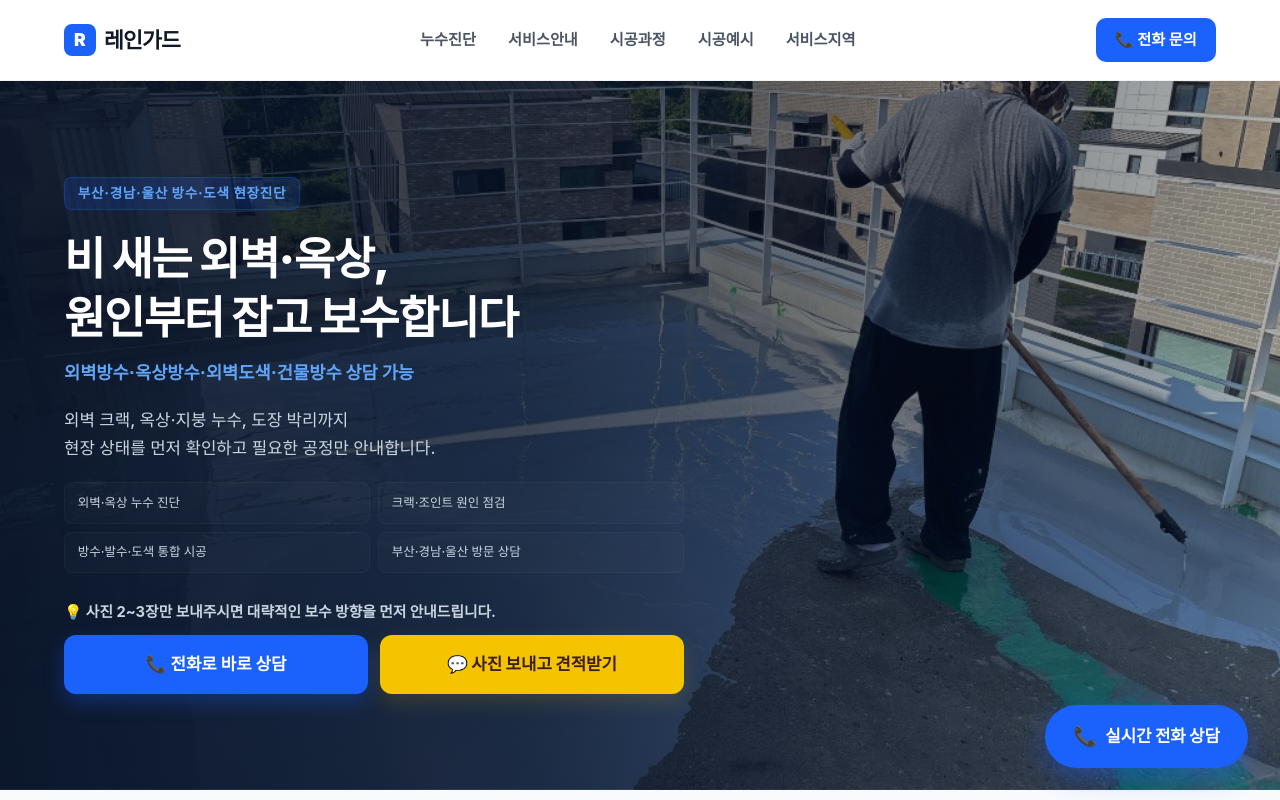
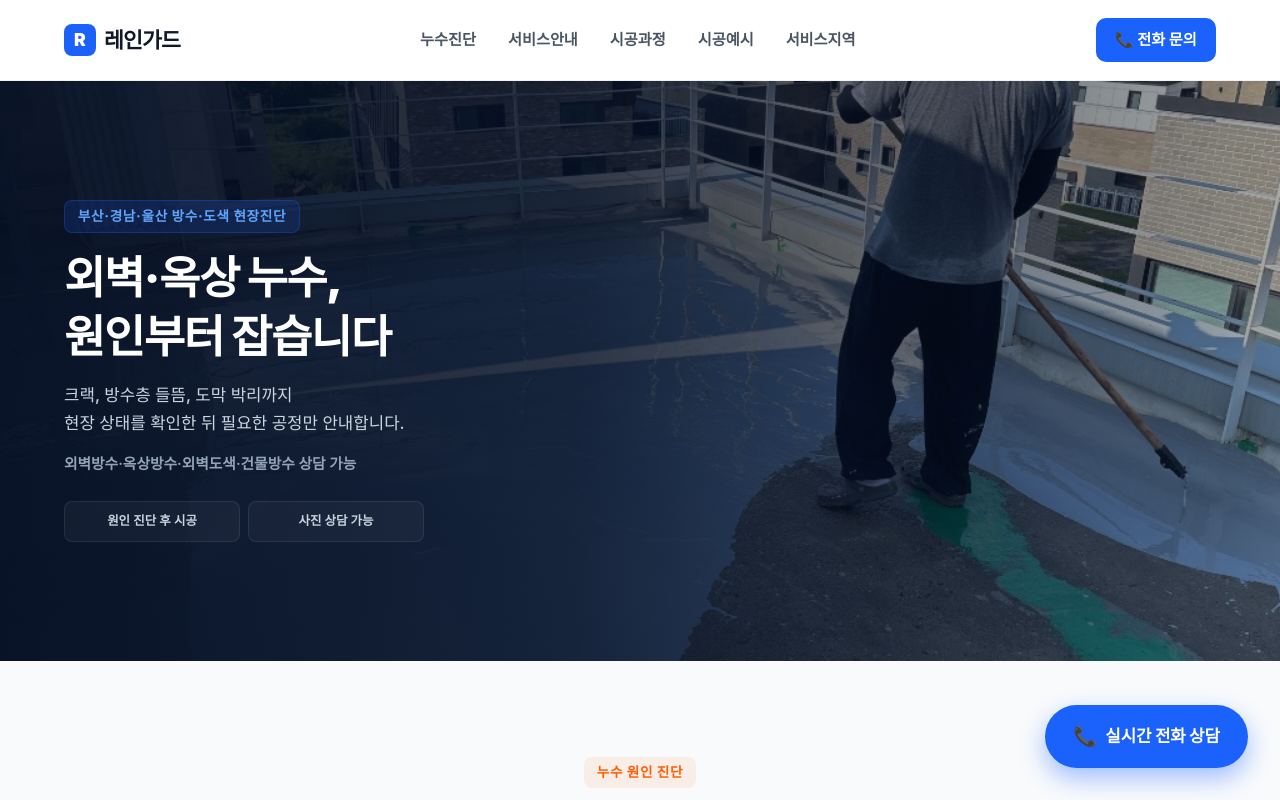
Before and after one commit to wogus5695-ctrl/Gyeongnam-bangsu-01, a React (Vite) app: page / in a window 1280 px wide. Shown: the top 800 px of the page. Built offline with nearby package versions, Linux system fonts and the light colour scheme.

Commit message:
feat: Hero 섹션 최종 압축 및 가독성 개선, 내부 CTA 제거 및 배지 축소

```diff
--- a/src/components/Hero.tsx
+++ b/src/components/Hero.tsx
@@ -1,5 +1,4 @@
 import React from "react";
-import { CONTACT_PHONE, KAKAO_URL, HAS_PHONE, HAS_KAKAO } from "../data/brand";
 import { heroImages } from "../data/images";
 import type { KeywordConfig } from "../data/keywords";
 
@@ -10,9 +9,8 @@ interface HeroProps {
 export const Hero: React.FC<HeroProps> = ({ keywordConfig }) => {
   // 기본/동적 페이지 데이터 추출
   const topLabel = keywordConfig.topLabel;
-  const badges = keywordConfig.badges;
-  const phoneButtonText = `📞 ${keywordConfig.ctaText}`;
-  const kakaoButtonText = `💬 ${keywordConfig.kakaoCtaText}`;
+  // 신뢰 배지 2개로 제한
+  const badges = keywordConfig.badges.slice(0, 2);
 
   return (
     <section className="hero-section hero-section-bg"
@@ -20,7 +18,8 @@ export const Hero: React.FC<HeroProps> = ({ keywordConfig }) => {
       aria-label={keywordConfig.imageDesc}
       style={{
         position: "relative",
-        minHeight: "680px",
+        minHeight: "580px",
+        height: "580px",
         display: "flex",
         alignItems: "center",
         overflow: "hidden"
@@ -29,7 +28,7 @@ export const Hero: React.FC<HeroProps> = ({ keywordConfig }) => {
       <div className="container">
         {/* 우측 미디어 카드는 제거하고 좌측 텍스트 영역만 너비 제한으로 렌더링 */}
         <div className="hero-content" style={{ textAlign: "left", maxWidth: "620px", width: "100%" }}>
-          <div style={{ display: "flex", alignItems: "center", gap: "0.5rem", marginBottom: "1.25rem" }}>
+          <div style={{ display: "flex", alignItems: "center", gap: "0.5rem", marginBottom: "1rem" }}>
             <span className="badge badge-blue" style={{
               backgroundColor: "rgba(27, 97, 252, 0.15)",
               color: "#60a5fa",
@@ -44,53 +43,55 @@ export const Hero: React.FC<HeroProps> = ({ keywordConfig }) => {
             fontWeight: 900,
             lineHeight: "1.3",
             color: "#ffffff",
-            margin: "0 0 1.25rem 0",
+            margin: "0 0 1rem 0",
             letterSpacing: "-0.03em",
             whiteSpace: "pre-line"
           }} className="break-keep hero-h1">
             {keywordConfig.h1}
           </h1>
 
-          {/* SEO 보조 문구 노출 */}
-          {keywordConfig.seoSubLabel && (
-            <p style={{
-              fontSize: "1.1rem",
-              fontWeight: 800,
-              color: "#60a5fa",
-              marginTop: "-0.5rem",
-              marginBottom: "1.25rem"
-            }} className="break-keep">
-              {keywordConfig.seoSubLabel}
-            </p>
-          )}
-
           <p style={{
             fontSize: "1.05rem",
             fontWeight: 500,
             color: "#cbd5e1",
             lineHeight: "1.65",
-            margin: "0 0 1.25rem 0",
+            margin: "0 0 1rem 0",
             whiteSpace: "pre-line"
           }} className="break-keep hero-body-text">
             {keywordConfig.heroBody}
           </p>
 
-          {/* 신뢰 배지 4개 - 모바일 최적화 (2열 고정) */}
+          {/* SEO 보조 문구 노출 (본문 텍스트 아래로 이동하여 튀지 않게 조정) */}
+          {keywordConfig.seoSubLabel && (
+            <p style={{
+              fontSize: "0.92rem",
+              fontWeight: 600,
+              color: "#94a3b8",
+              marginTop: "0px",
+              marginBottom: "1.5rem"
+            }} className="break-keep hero-seo-sub">
+              {keywordConfig.seoSubLabel}
+            </p>
+          )}
+
+          {/* 신뢰 배지 2개 - 모바일에서는 미디어 쿼리로 display: none 처리 */}
           <div style={{
             display: "grid",
             gridTemplateColumns: "repeat(2, 1fr)",
             gap: "0.5rem",
-            marginBottom: "1.75rem"
+            marginBottom: "0px",
+            maxWidth: "360px"
           }} className="hero-badges">
             {badges.map((badgeText, idx) => (
               <div key={idx} style={{
                 display: "flex",
                 alignItems: "center",
+                justifyContent: "center",
                 fontSize: "0.78rem",
-                fontWeight: 500,
+                fontWeight: 600,
                 color: "#cbd5e1",
-                backgroundColor: "rgba(255, 255, 255, 0.02)",
-                border: "1px solid rgba(255, 255, 255, 0.03)",
+                backgroundColor: "rgba(255, 255, 255, 0.04)",
+                border: "1px solid rgba(255, 255, 255, 0.08)",
                 padding: "0.6rem 0.8rem",
                 borderRadius: "8px",
                 whiteSpace: "nowrap"
@@ -99,55 +100,6 @@ export const Hero: React.FC<HeroProps> = ({ keywordConfig }) => {
               </div>
             ))}
           </div>
-
-          {/* 사진 안내 문구 노출 (CTA 바로 위로 이동) */}
-          <p style={{
-            fontSize: "0.92rem",
-            fontWeight: 700,
-            color: "#cbd5e1",
-            marginTop: "0px",
-            marginBottom: "0.75rem",
-            lineHeight: "1.5"
-          }} className="break-keep">
-            💡 {keywordConfig.subCopy}
-          </p>
-
-          {/* CTA 버튼 - 변수 존재 유무에 따른 동적 예외 처리 */}
-          <div style={{
-            display: "flex",
-            flexWrap: "wrap",
-            gap: "0.75rem"
-          }} className="hero-cta-buttons">
-            <a
-              href={HAS_PHONE ? `tel:${CONTACT_PHONE}` : "#contact"}
-              className="btn btn-primary"
-              style={{
-                flex: "1 1 200px",
-                fontSize: "1.05rem",
-                padding: "1rem 1.5rem",
-                boxShadow: "0 8px 20px rgba(27, 97, 252, 0.3)"
-              }}
-            >
-              {phoneButtonText}
-            </a>
-            <a
-              href={HAS_KAKAO ? KAKAO_URL : "#contact"}
-              target={HAS_KAKAO ? "_blank" : "_self"}
-              rel={HAS_KAKAO ? "noopener noreferrer" : undefined}
-              className="btn btn-kakao"
-              style={{
-                flex: "1 1 200px",
-                fontSize: "1.05rem",
-                padding: "1rem 1.5rem",
-                fontWeight: 900,
-                backgroundColor: "#F5C400",
-                color: "#3C1E1E",
-                boxShadow: "0 8px 20px rgba(245, 196, 0, 0.15)"
-              }}
-            >
-              {kakaoButtonText}
-            </a>
-          </div>
         </div>
       </div>
 
@@ -155,22 +107,25 @@ export const Hero: React.FC<HeroProps> = ({ keywordConfig }) => {
         .hero-section-bg {
           background-image: linear-gradient(
             90deg,
-            rgba(5, 15, 35, 0.9) 0%,
-            rgba(5, 15, 35, 0.74) 42%,
-            rgba(5, 15, 35, 0.32) 100%
+            rgba(5, 15, 35, 0.95) 0%,
+            rgba(5, 15, 35, 0.82) 45%,
+            rgba(5, 15, 35, 0.35) 100%
           ), url('${heroImages.default}');
           background-size: cover;
           background-position: center right;
         }
         @media (max-width: 768px) {
           .hero-section {
-            min-height: auto !important;
-            padding: 4rem 0 !important;
+            min-height: 460px !important;
+            height: 460px !important;
+            padding: 0 !important;
+            display: flex !important;
+            align-items: center !important;
           }
           .hero-section-bg {
             background-image: linear-gradient(
-              rgba(5, 15, 35, 0.82),
-              rgba(5, 15, 35, 0.82)
+              rgba(5, 15, 35, 0.93),
+              rgba(5, 15, 35, 0.93)
             ), url('${heroImages.default}');
             background-position: 65% center;
           }
@@ -180,21 +135,16 @@ export const Hero: React.FC<HeroProps> = ({ keywordConfig }) => {
             line-height: 1.35 !important;
           }
           .hero-body-text {
-            font-size: 0.95rem !important;
-            margin-bottom: 1.25rem !important;
-            line-height: 1.55 !important;
+            font-size: 0.92rem !important;
+            margin-bottom: 0.75rem !important;
+            line-height: 1.5 !important;
+          }
+          .hero-seo-sub {
+            font-size: 0.82rem !important;
+            margin-bottom: 0rem !important;
           }
           .hero-badges {
-            margin-bottom: 1.25rem !important;
-            gap: 0.35rem !important;
-          }
-          .hero-badge-item {
-            font-size: 0.74rem !important;
-            padding: 0.4rem 0.5rem !important;
-          }
-          .hero-cta-buttons .btn {
-            padding: 0.9rem 1.2rem !important;
-            font-size: 1rem !important;
+            display: none !important;
           }
         }
       `}</style>
--- a/src/data/keywords.ts
+++ b/src/data/keywords.ts
@@ -34,18 +34,16 @@ export const DEFAULT_KEYWORD_CONFIG: KeywordConfig = {
   region: "",
   service: "",
   fullKeyword: "",
-  h1: "비 새는 외벽·옥상,\n원인부터 잡고 보수합니다",
-  heroBody: "외벽 크랙, 옥상·지붕 누수, 도장 박리까지\n현장 상태를 먼저 확인하고 필요한 공정만 안내합니다.",
+  h1: "외벽·옥상 누수,\n원인부터 잡습니다",
+  heroBody: "크랙, 방수층 들뜸, 도막 박리까지\n현장 상태를 확인한 뒤 필요한 공정만 안내합니다.",
   ctaText: "전화로 바로 상담",
   kakaoCtaText: "사진 보내고 견적받기",
   topLabel: "부산·경남·울산 방수·도색 현장진단",
   subCopy: "사진 2~3장만 보내주시면 대략적인 보수 방향을 먼저 안내드립니다.",
   seoSubLabel: "외벽방수·옥상방수·외벽도색·건물방수 상담 가능",
   badges: [
-    "외벽·옥상 누수 진단",
-    "크랙·조인트 원인 점검",
-    "방수·발수·도색 통합 시공",
-    "부산·경남·울산 방문 상담"
+    "원인 진단 후 시공",
+    "사진 상담 가능"
   ],
   imageDesc: "외벽방수와 외벽도색 현장 작업 이미지",
   title: "부산·경남·울산 방수·도색 전문 | 레인가드",
@@ -56,16 +54,15 @@ export const DEFAULT_KEYWORD_CONFIG: KeywordConfig = {
 const keywordTemplates: Record<string, Omit<KeywordConfig, "isActive" | "region" | "service" | "fullKeyword">> = {
   "외벽방수": {
     topLabel: "김해 외벽방수 현장진단",
-    h1: "김해 외벽 크랙·빗물 유입,\n원인부터 확인하고 방수합니다",
-    heroBody: "외벽 크랙, 조인트, 창호 주변 틈으로 빗물이 유입되는 현장은 표면만 덮는 방식보다 원인 지점 확인이 먼저입니다.",
-    subCopy: "사진을 보내주시면 김해 외벽방수에 필요한 보수 범위와 시공 방향을 먼저 안내드립니다.",
+    h1: "김해 외벽방수,\n원인부터 잡고 시공합니다",
+    heroBody: "외벽 균열 및 창호 코킹 틈새 등\n정확한 빗물 유입 경로를 확인한 뒤 시공합니다.",
+    subCopy: "사진을 보내주시면 김해 외벽방수 보수 범위와 시공 방향을 안내드립니다.",
     ctaText: "김해 외벽방수 상담",
     kakaoCtaText: "사진 보내고 견적받기",
+    seoSubLabel: "김해 외벽방수·외벽도색·옥상방수 상담 가능",
     badges: [
-      "외벽 크랙 점검",
-      "조인트·창호 주변 확인",
-      "빗물 유입 원인 진단",
-      "김해 방문 상담"
+      "원인 진단 후 시공",
+      "사진 상담 가능"
     ],
     imageDesc: "김해 외벽방수 현장 작업 이미지",
     title: "김해 외벽방수 전문 시공 | 레인가드",
@@ -73,16 +70,15 @@ const keywordTemplates: Record<string, Omit<KeywordConfig, "isActive" | "region"
   },
   "외벽발수": {
     topLabel: "김해 외벽발수 현장진단",
-    h1: "김해 외벽발수,\n빗물을 머금는 외벽부터 점검합니다",
-    heroBody: "외벽 표면이 빗물을 쉽게 흡수하거나 오염, 백화, 수분 자국이 반복된다면 발수 시공을 검토할 수 있습니다.",
+    h1: "김해 외벽발수,\n표면 흡수부터 점검합니다",
+    heroBody: "빗물을 머금는 외벽은 발수 처리 전\n표면 상태와 오염 정도를 먼저 확인해야 합니다.",
     subCopy: "누수 의심 현장은 외벽방수 또는 외벽누수 진단이 함께 필요할 수 있습니다.",
     ctaText: "김해 외벽발수 상담",
     kakaoCtaText: "사진 보내고 견적받기",
+    seoSubLabel: "외벽발수·외벽방수·외벽누수 상담 가능",
     badges: [
-      "외벽 흡수 상태 확인",
-      "발수제 시공 상담",
-      "오염·수분 침투 점검",
-      "김해 방문 상담"
+      "원인 진단 후 시공",
+      "사진 상담 가능"
     ],
     imageDesc: "김해 외벽발수 현장 작업 이미지",
     title: "김해 외벽발수 전문 시공 | 레인가드",
@@ -90,16 +86,15 @@ const keywordTemplates: Record<string, Omit<KeywordConfig, "isActive" | "region"
   },
   "옥상방수": {
     topLabel: "김해 옥상방수 현장진단",
-    h1: "옥상 방수층이 들뜨거나 갈라졌다면,\n누수 전 점검이 먼저입니다",
-    heroBody: "김해 옥상방수는 노후 방수층, 바닥 균열, 배수구 주변 손상으로 인한 누수를 예방하거나 보수하는 시공입니다.",
-    subCopy: "옥상 바닥, 배수구, 파라펫 부위 사진을 보내주시면 필요한 방수 방향을 먼저 안내드립니다.",
+    h1: "김해 옥상방수,\n누수 원인부터 해결합니다",
+    heroBody: "노후 방수층 들뜸, 바닥 균열, 배수구 주변 손상 등\n원인 부위를 명확히 파악하여 공정을 안내합니다.",
+    subCopy: "옥상 바닥, 배수구, 파라펫 부위 사진을 보내주시면 필요한 방수 방향을 안내드립니다.",
     ctaText: "김해 옥상방수 상담",
     kakaoCtaText: "옥상 사진 견적받기",
+    seoSubLabel: "김해 옥상방수·옥상누수·건물방수 상담 가능",
     badges: [
-      "방수층 노후 확인",
-      "바닥 균열 점검",
-      "배수구 주변 보강",
-      "김해 방문 상담"
+      "원인 진단 후 시공",
+      "사진 상담 가능"
     ],
     imageDesc: "김해 옥상방수 현장 작업 이미지",
     title: "김해 옥상방수 전문 시공 | 레인가드",
@@ -107,16 +102,15 @@ const keywordTemplates: Record<string, Omit<KeywordConfig, "isActive" | "region"
   },
   "지붕방수": {
     topLabel: "김해 지붕방수 현장진단",
-    h1: "지붕 틈새로 새는 빗물,\n구조에 맞게 보강합니다",
-    heroBody: "김해 지붕방수는 판넬지붕, 슬라브지붕, 기와지붕 등 지붕 구조와 접합부 상태에 따라 방수 보강 방식이 달라집니다.",
+    h1: "김해 지붕방수,\n접합부 틈새부터 보강합니다",
+    heroBody: "판넬, 슬라브, 기와 등 지붕 구조와 결함에 맞춰\n누수 예방 및 방수 보강 계획을 제안합니다.",
     subCopy: "지붕 형태와 누수 위치가 보이는 사진을 보내주시면 필요한 보강 방향을 안내드립니다.",
     ctaText: "김해 지붕방수 상담",
     kakaoCtaText: "지붕 누수 확인받기",
+    seoSubLabel: "김해 지붕방수·건물방수·옥상방수 상담 가능",
     badges: [
-      "지붕 접합부 확인",
-      "판넬·슬라브 점검",
-      "누수 취약부 보강",
-      "김해 방문 상담"
+      "원인 진단 후 시공",
+      "사진 상담 가능"
     ],
     imageDesc: "김해 지붕방수 현장 작업 이미지",
     title: "김해 지붕방수 전문 시공 | 레인가드",
@@ -124,33 +118,31 @@ const keywordTemplates: Record<string, Omit<KeywordConfig, "isActive" | "region"
   },
   "외벽도색": {
     topLabel: "김해 외벽도색 현장진단",
-    h1: "벗겨진 외벽 도장,\n바탕면부터 정리해야 오래갑니다",
-    heroBody: "김해 외벽도색은 외벽 오염, 색 바램, 도막 박리, 미세 균열을 확인한 뒤 바탕면 정리와 도장 공정을 진행해야 합니다.",
+    h1: "김해 외벽도색,\n바탕면 정리부터 시작합니다",
+    heroBody: "도막 박리와 균열 등 외벽 바탕면 상태를 점검하여\n들뜸 없이 오래가는 도장 솔루션을 제공합니다.",
     subCopy: "도색 전 외벽 상태를 먼저 확인해야 들뜸과 박리 반복을 줄일 수 있습니다.",
     ctaText: "김해 외벽도색 상담",
     kakaoCtaText: "외벽 사진 견적받기",
+    seoSubLabel: "김해 외벽도색·외벽방수·외벽발수 상담 가능",
     badges: [
-      "도막 박리 점검",
-      "바탕면 정리 상담",
-      "외벽 색상·마감 상담",
-      "김해 방문 상담"
+      "원인 진단 후 시공",
+      "사진 상담 가능"
     ],
     imageDesc: "김해 외벽도색 현장 작업 이미지",
     title: "김해 외벽도색 전문 시공 | 레인가드",
-    description: "김해 외벽도색 상담. 외벽 오염, 색 바램, 도막 박리 상태를 확인하고 건물 외관 개선และ 표면 보호를 위한 도장 방향을 안내합니다."
+    description: "김해 외벽도색 상담. 외벽 오염, 색 바램, 도막 박리 상태를 확인하고 건물 외관 개선 및 표면 보호를 위한 도장 방향을 안내합니다."
   },
   "옥상누수": {
     topLabel: "김해 옥상누수 원인진단",
-    h1: "비 올 때 새는 옥상,\n방수층부터 배수구까지 확인합니다",
-    heroBody: "김해 옥상누수는 방수층 노후, 바닥 균열, 배수 불량, 파라펫 접합부 문제 등 원인을 먼저 확인해야 합니다.",
+    h1: "김해 옥상누수,\n근본적인 원인부터 찾습니다",
+    heroBody: "방수층 균열, 우수관 및 배수 불량, 파라펫 접합부까지\n누수가 유발되는 모든 지점을 정밀 진단합니다.",
     subCopy: "누수 흔적과 옥상 상태 사진을 보내주시면 의심 지점과 보수 방향을 안내드립니다.",
     ctaText: "김해 옥상누수 상담",
     kakaoCtaText: "누수 원인 확인받기",
+    seoSubLabel: "김해 옥상누수·옥상방수·건물방수 상담 가능",
     badges: [
-      "방수층 손상 확인",
-      "배수구 주변 점검",
-      "파라펫 접합부 진단",
-      "김해 방문 상담"
+      "원인 진단 후 시공",
+      "사진 상담 가능"
     ],
     imageDesc: "김해 옥상누수 현장 작업 이미지",
     title: "김해 옥상누수 원인 진단 및 방수 시공 | 레인가드",
@@ -158,16 +150,15 @@ const keywordTemplates: Record<string, Omit<KeywordConfig, "isActive" | "region"
   },
   "외벽누수": {
     topLabel: "김해 외벽누수 원인진단",
-    h1: "벽면 물자국·곰팡이,\n외벽 유입 경로부터 확인합니다",
-    heroBody: "김해 외벽누수는 외벽 크랙, 창틀 주변, 조인트 부위, 마감재 틈으로 빗물이 유입될 때 발생할 수 있습니다.",
+    h1: "김해 외벽누수,\n유입 경로를 먼저 밝혀냅니다",
+    heroBody: "실내 곰팡이와 물자국의 원인이 되는\n외벽 균열 및 창틀 코킹 누수 지점을 진단합니다.",
     subCopy: "실내 물자국과 외벽 상태 사진을 함께 보내주시면 외벽누수 가능성을 먼저 확인할 수 있습니다.",
     ctaText: "김해 외벽누수 상담",
     kakaoCtaText: "유입 경로 확인받기",
+    seoSubLabel: "김해 외벽누수·외벽방수·외벽발수 상담 가능",
     badges: [
-      "외벽 크랙 확인",
-      "창틀 주변 점검",
-      "조인트 누수 진단",
-      "김해 방문 상담"
+      "원인 진단 후 시공",
+      "사진 상담 가능"
     ],
     imageDesc: "김해 외벽누수 현장 작업 이미지",
     title: "김해 외벽누수 원인 진단 및 보수 시공 | 레인가드",
@@ -175,16 +166,15 @@ const keywordTemplates: Record<string, Omit<KeywordConfig, "isActive" | "region"
   },
   "건물방수": {
     topLabel: "김해 건물방수 종합진단",
-    h1: "외벽·옥상·지붕 누수,\n건물 상태를 종합적으로 확인합니다",
-    heroBody: "김해 건물방수는 외벽, 옥상, 지붕 등 건물 전체의 누수 취약 부위를 점검하고 필요한 부위에 맞는 방수 공정을 적용하는 작업입니다.",
+    h1: "김해 건물방수,\n취약 부위별로 진단합니다",
+    heroBody: "외벽, 옥상, 지붕 등 유기적으로 연결된\n건물 전체의 누수 요인을 종합적으로 분석합니다.",
     subCopy: "누수 위치가 명확하지 않다면 건물 전체 취약 부위를 기준으로 점검 방향을 안내드립니다.",
     ctaText: "김해 건물방수 상담",
     kakaoCtaText: "건물 상태 진단받기",
+    seoSubLabel: "김해 건물방수·외벽방수·옥상방수 상담 가능",
     badges: [
-      "외벽·옥상·지붕 점검",
-      "누수 취약부 확인",
-      "방수 공정 제안",
-      "김해 방문 상담"
+      "원인 진단 후 시공",
+      "사진 상담 가능"
     ],
     imageDesc: "김해 건물방수 현장 작업 이미지",
     title: "김해 건물방수 전문 시공 | 레인가드",
```
